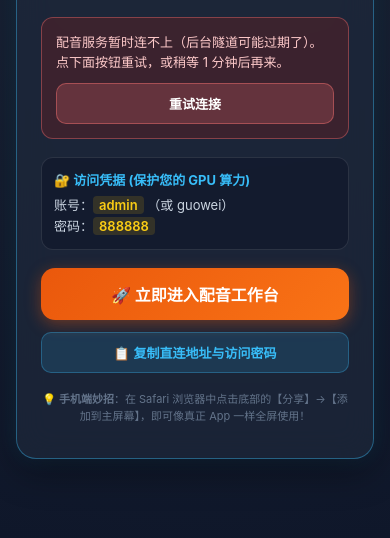
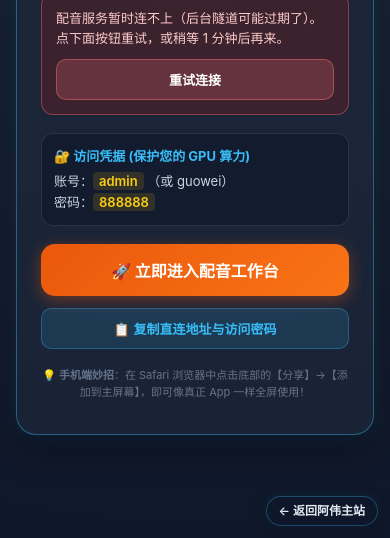
Before and after one commit to 307816658-eng/gw-ai-voice, a plain HTML site: page index.html in a window 390 px wide. Shown: the part 306-844 px from the top of the page. Drawn offline with Linux system fonts and the light colour scheme; no server answers.

Commit message:
精修门户页：补齐元信息与图标、更新永久兜底域名并植入返回主站悬浮胶囊

```diff
--- a/index.html
+++ b/index.html
@@ -2,8 +2,10 @@
 <html lang="zh-CN">
 <head>
   <meta charset="UTF-8">
-  <meta name="viewport" content="width=device-width, initial-scale=1.0, maximum-scale=1.0, user-scalable=no, viewport-fit=cover">
+  <meta name="viewport" content="width=device-width, initial-scale=1.0, viewport-fit=cover">
   <title>郭总专属 AI 配音工作台 · 云端直连门户</title>
+  <meta name="description" content="本地算力驱动的高质量 AI 语音合成与配音工具，云端直连门户一键进入">
+  <link rel="icon" type="image/svg+xml" href="/favicon.svg">
   <meta name="apple-mobile-web-app-capable" content="yes">
   <meta name="apple-mobile-web-app-status-bar-style" content="black-translucent">
   <meta name="theme-color" content="#0f172a">
@@ -213,6 +215,48 @@
       color: #64748b;
       line-height: 1.6;
     }
+    .back-portal-capsule {
+      position: fixed;
+      right: 20px;
+      bottom: 20px;
+      z-index: 40;
+      display: inline-flex;
+      align-items: center;
+      gap: 6px;
+      padding: 8px 14px;
+      border-radius: 9999px;
+      background: rgba(15, 23, 42, 0.72);
+      backdrop-filter: blur(12px);
+      -webkit-backdrop-filter: blur(12px);
+      border: 1px solid rgba(56, 189, 248, 0.32);
+      box-shadow: 0 4px 16px rgba(0, 0, 0, 0.35), 0 0 12px rgba(56, 189, 248, 0.12);
+      color: #e2e8f0;
+      font-size: 13px;
+      font-weight: 600;
+      line-height: 1.2;
+      text-decoration: none;
+      transition: all 0.2s ease;
+    }
+    .back-portal-capsule:hover,
+    .back-portal-capsule:focus-visible {
+      background: rgba(2, 132, 199, 0.88);
+      color: #ffffff;
+      border-color: rgba(56, 189, 248, 0.75);
+      transform: translateY(-2px);
+      box-shadow: 0 6px 20px rgba(2, 132, 199, 0.35);
+      outline: none;
+    }
+    @media (max-width: 768px) {
+      body {
+        padding-bottom: calc(72px + env(safe-area-inset-bottom, 0px));
+      }
+      .back-portal-capsule {
+        right: 12px;
+        bottom: calc(12px + env(safe-area-inset-bottom, 0px));
+        padding: 7px 12px;
+        font-size: 12px;
+      }
+    }
   </style>
 </head>
 <body>
@@ -248,8 +292,10 @@
     </div>
   </div>
 
+  <a class="back-portal-capsule" href="https://aweiblog.asia/" target="_blank" rel="noopener noreferrer">← 返回阿伟主站</a>
+
   <script>
-    let activeUrl = "https://grey-envelope-amounts-even.trycloudflare.com";
+    let activeUrl = "https://ai-voice.aweiblog.asia";
     let tunnelConnected = false;
     let isCheckingTunnel = false;
     let pendingEnterWorkbench = false;
@@ -316,7 +362,7 @@
           }
         }
       } catch (e) {
-        console.log('Using default activeUrl:', activeUrl);
+        // 保留兜底永久隧道地址
       } finally {
         if (timer !== null) clearTimeout(timer);
         directBtnEl.href = activeUrl;
```
Also changed, not shown: favicon.svg (added).
